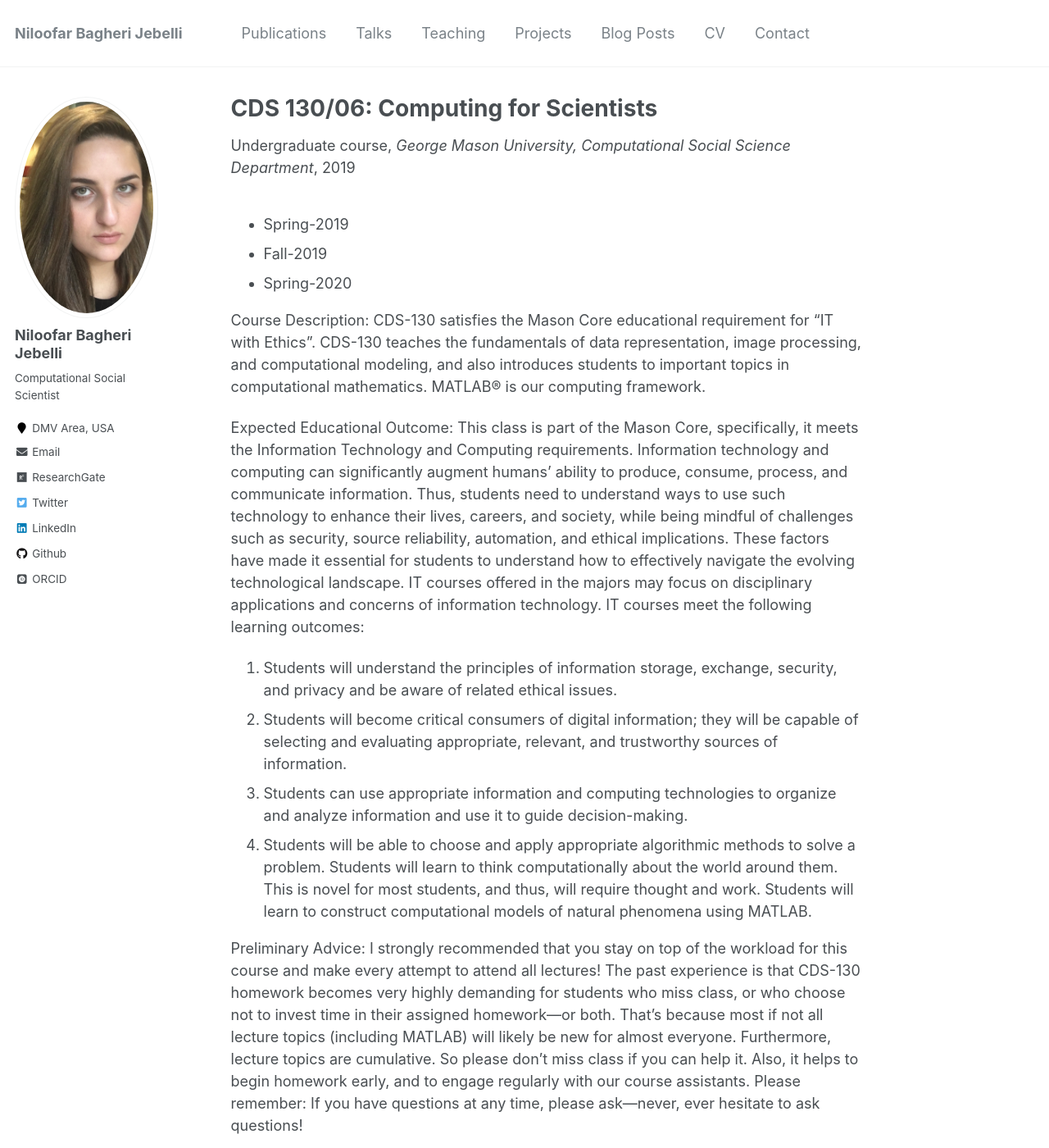
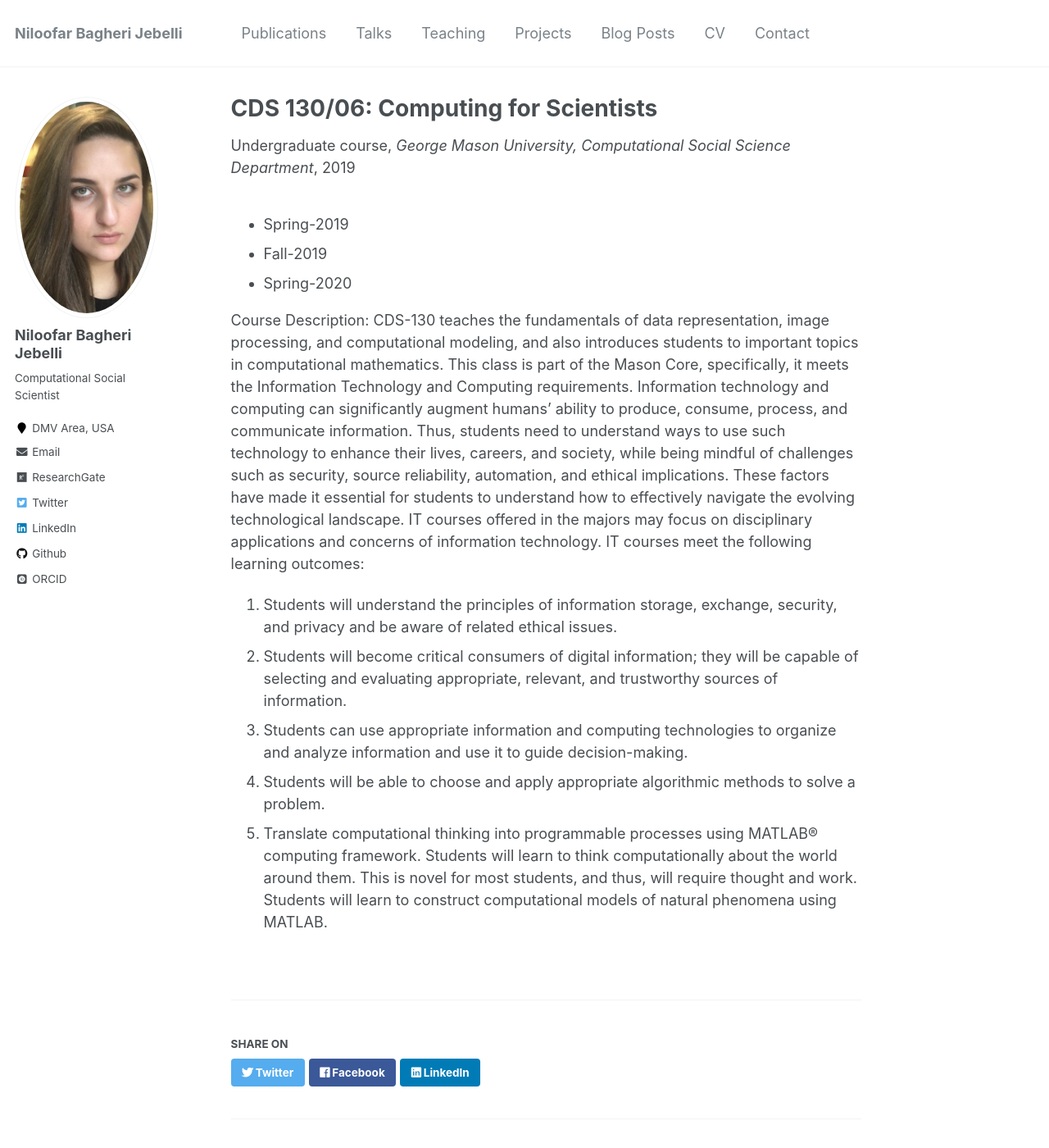
Before and after one commit to niloofar-jebelli/nbagher.github.io, a Jekyll site: the page built from _teaching/CDS130.md, in a window 1280 px wide and 1400 px high. Shown: the whole window at 82% size. Built offline with Jekyll 4.4.1, drawn with Linux system fonts in a browser that asks for light colours; some web fonts are replaced; some of the changed text lies outside the part shown.

Commit message:
added version 6.1, updated readme

```diff
--- a/_teaching/CDS130.md
+++ b/_teaching/CDS130.md
@@ -12,12 +12,9 @@ location: "Fairfax, Virginia"
 * Fall-2019
 * Spring-2020
 
-Course Description: CDS-130 satisfies the Mason Core educational requirement for “IT with
-Ethics”. CDS-130 teaches the fundamentals of data representation, image processing, and
+Course Description: CDS-130 teaches the fundamentals of data representation, image processing, and
 computational modeling, and also introduces students to important topics in computational
-mathematics. MATLAB® is our computing framework.
-
-Expected Educational Outcome: This class is part of the Mason Core, specifically, it meets the
+mathematics. This class is part of the Mason Core, specifically, it meets the
 Information Technology and Computing requirements. Information technology and computing
 can significantly augment humans' ability to produce, consume, process, and communicate
 information. Thus, students need to understand ways to use such technology to enhance their
@@ -34,24 +31,7 @@ selecting and evaluating appropriate, relevant, and trustworthy sources of infor
 analyze information and use it to guide decision-making.
 4. Students will be able to choose and apply appropriate algorithmic methods to solve a
 problem.
+5. Translate computational thinking into programmable processes using MATLAB® computing framework.
 Students will learn to think computationally about the world around them. This is novel for most
 students, and thus, will require thought and work. Students will learn to construct computational
 models of natural phenomena using MATLAB.
-
-Preliminary Advice: I strongly recommended that you stay on top of the workload for this
-course and make every attempt to attend all lectures! The past experience is that CDS-130
-homework becomes very highly demanding for students who miss class, or who choose not to
-invest time in their assigned homework—or both. That’s because most if not all lecture topics
-(including MATLAB) will likely be new for almost everyone. Furthermore, lecture topics are
-cumulative. So please don’t miss class if you can help it. Also, it helps to begin homework early,
-and to engage regularly with our course assistants. Please remember: If you have questions at any
-time, please ask—never, ever hesitate to ask questions!
-
-Computer Software Use: MATLAB. MATLAB can be accessed from locations on campus.
-MATLAB can also be accessed via GMU’s Virtual Computing Laboratory (VCL). The VCL
-provides students MATLAB access from their Mac or PC laptop computer on campus or at home.
-See the presentation in the MATLAB class folder for instructions on how to access the VCL.
-MATLAB is available on GMU network workstations in the Johnson Center, in Innovation Hall,
-and in some residence halls. Alternatively, GMU students may purchase MATLAB directly from
-Mathworks (the MATLAB Student Unbundled version costs $49). There is also a web-based, free
-compatible alternative with some limitations called Octave (https://octave-online.net).
```
